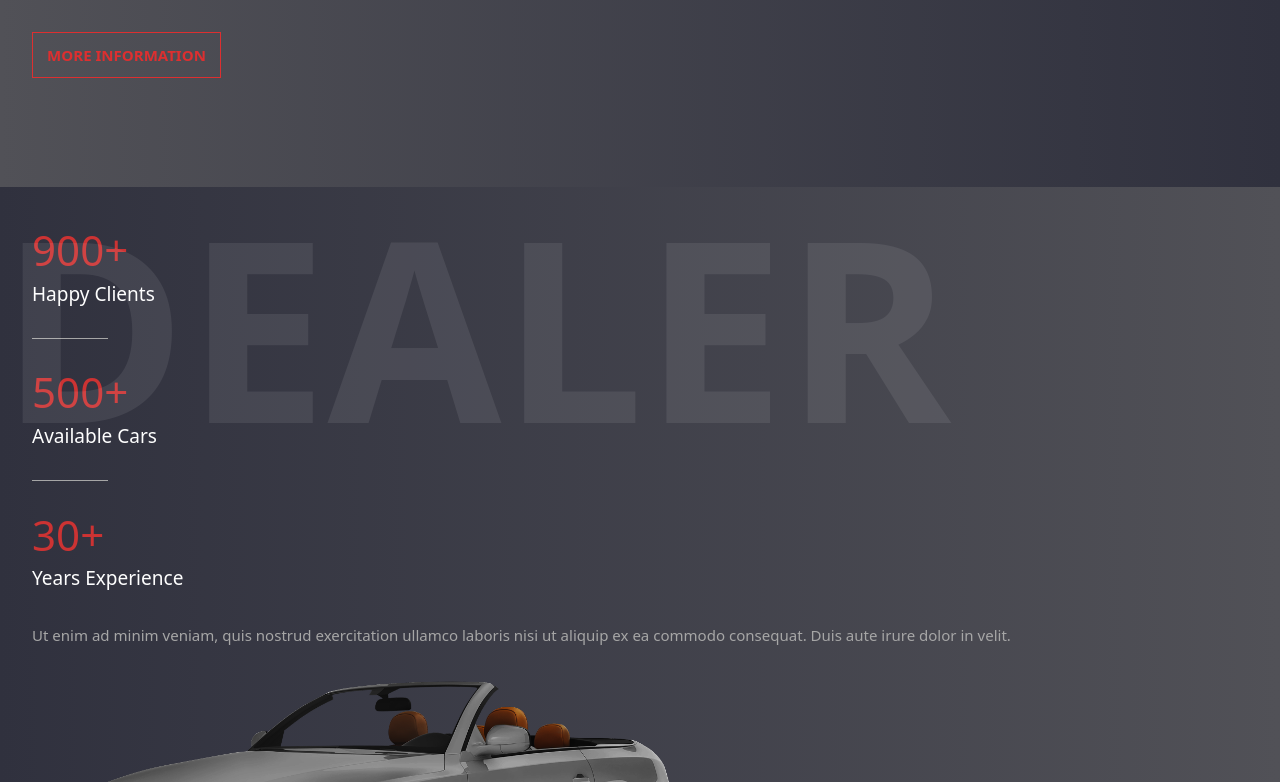
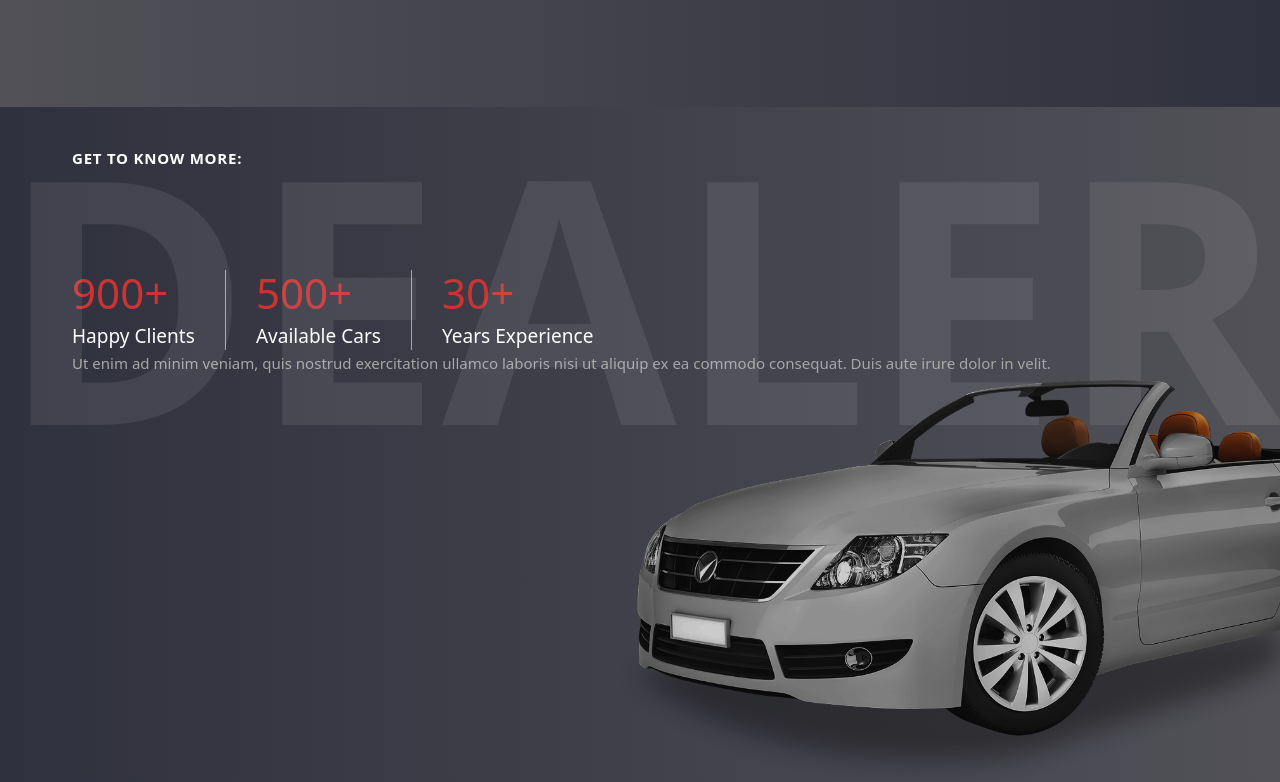
Before and after one commit to jdy8739/markup-2, a React (Vite) app: page / in a window 1280 px wide. Shown: the part 438-1220 px from the top of the page. Built offline with nearby package versions, Linux system fonts and the light colour scheme.

Commit message:
Banner and car responsive markup

```diff
--- a/src/components/blocks/Banner.tsx
+++ b/src/components/blocks/Banner.tsx
@@ -10,14 +10,18 @@ const Banner = () => {
       py-[6.25rem_6.81rem]
       px-[2.00rem]
       flex flex-col gap-[2.50rem]
-      "
+      md:px-[4.50rem]
+      md:flex-row"
     >
+      <div className="flex flex-col gap-[2.50rem]">
         <p className="text-[1.19rem] tracking-wide font-bold text-white">OVER 4000 LATEST CARS</p>
         <p className="text-[2.63rem] font-semibold text-white leading-[1.1]">
           Discover The Ease Of
           <span className="text-[#DD2F30]"> Getting Your Dream </span>
           Car With Quality
         </p>
+      </div>
+      <div className="flex flex-col gap-[2.50rem] md:pt-[4.00rem]">
         <p className="text-[#A6A6A6] text-[1.19rem]">
           Nam libero tempore, cum soluta nobis est eligendi optio cumque nihil impedit quo minus id quod maxime placeat
           facere.
@@ -25,6 +29,7 @@ const Banner = () => {
         <div>
           <BorderButton>MORE INFORMATION</BorderButton>
         </div>
+      </div>
     </section>
   );
 };
--- a/src/components/blocks/Car.tsx
+++ b/src/components/blocks/Car.tsx
@@ -13,33 +13,58 @@ const Car = () => {
       relative
       flex
       flex-col
-      gap-[1.88rem]"
+      gap-[1.88rem]
+      md:px-[4.50rem]
+      "
     >
-      <div className="absolute top-0 left-0 text-[15.75rem] font-bold text-[#FEFEFE] leading-[1.1] opacity-8">
+      <div
+        className="
+        absolute
+        top-0
+        left-0
+        text-[15.75rem]
+        font-bold
+        text-[#FEFEFE]
+        leading-[1.1]
+        opacity-8
+        md:text-[21.25rem]"
+      >
         DEALER
       </div>
-      <ul className="flex flex-col gap-[1.88rem]">
+      <div className="flex flex-col gap-[6.25rem] md:flex-col-reverse">
+        <div>
+          <ul className="flex flex-col gap-[1.88rem] md:flex-row">
             <li className="flex flex-col gap-[0.38rem]">
               <div className="text-[#CC3333] text-[2.63rem] leading-[1.1] font-medium">900+</div>
               <div className="text-[#FEFEFE] text-[1.19rem]">Happy Clients</div>
             </li>
-        <hr className="text-[4.75rem] text-[#A6A6A6] w-[4.75rem]" />
+            <div className="w-[4.75rem] h-[1px] bg-[#A6A6A6] md:w-[0.06rem] md:h-20" />
             <li className="flex flex-col gap-[0.38rem]">
               <div className="text-[#CC3333] text-[2.63rem] leading-[1.1] font-medium">500+</div>
               <div className="text-[#FEFEFE] text-[1.19rem]">Available Cars</div>
             </li>
-        <hr className="text-[4.75rem] text-[#A6A6A6] w-[4.75rem]" />
+            <div className="w-[4.75rem] h-[1px] bg-[#A6A6A6] md:w-[0.06rem] md:h-20" />
             <li className="flex flex-col gap-[0.38rem]">
               <div className="text-[#CC3333] text-[2.63rem] leading-[1.1] font-medium">30+</div>
               <div className="text-[#FEFEFE] text-[1.19rem]">Years Experience</div>
             </li>
           </ul>
           <p className="text-[#A6A6A6] text-[0.94rem] leading-[1.6]">
-        Ut enim ad minim veniam, quis nostrud exercitation ullamco laboris nisi ut aliquip ex ea commodo consequat. Duis
-        aute irure dolor in velit.
+            Ut enim ad minim veniam, quis nostrud exercitation ullamco laboris nisi ut aliquip ex ea commodo consequat.
+            Duis aute irure dolor in velit.
           </p>
-      <div className="relative h-[21.31rem]">
-        <img src={car} alt="car" className="absolute bottom-0 left-0 max-w-none h-full" />
+          <div className="relative h-[21.31rem] md:h-[25.88rem]">
+            <img
+              src={car}
+              alt="car"
+              className="absolute bottom-0 left-0 md:right-[-12rem] md:left-auto max-w-none h-full"
+            />
+          </div>
+        </div>
+        <div>
+          <p className="font-bold tracking-wider text-white text-[0.94rem]">GET TO KNOW MORE:</p>
+          <ul></ul>
+        </div>
       </div>
     </section>
   );
```
Lines whose indentation alone changed are shown as unchanged.
